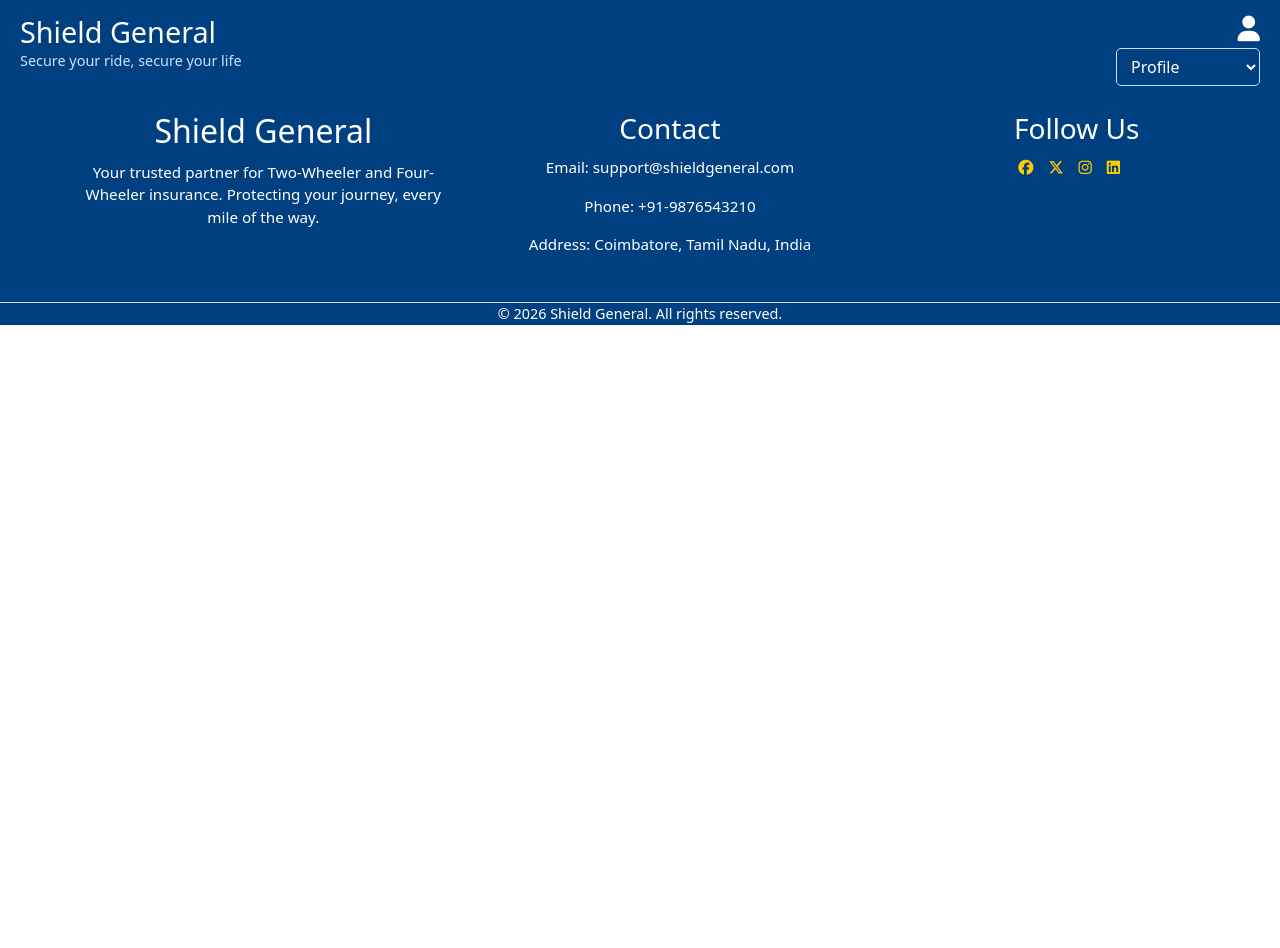
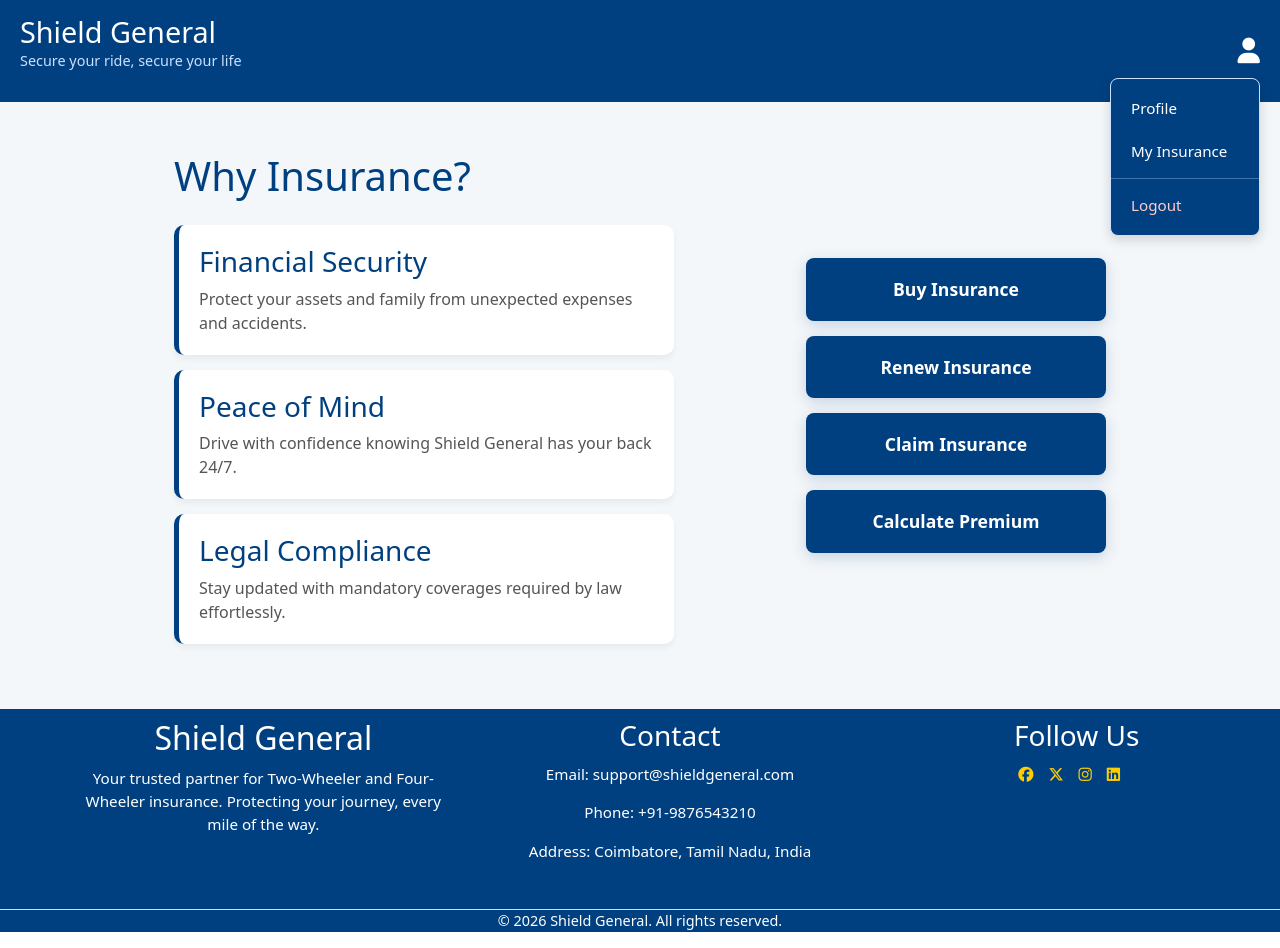
Before and after one commit to Kaushik-2802/Insurance_portal, a React (Vite) app: page /dashboard in a window 1280 px wide. Both pictures are taken after a click on the icon 1248 px from the left and 29 px from the top of the page. Before the commit the page ends 800 px from the top, so only its background shows below. Built offline with nearby package versions, Linux system fonts and the light colour scheme.

Commit message:
added dashboard and inner header

```diff
--- a/src/components/InnerHeader.css
+++ b/src/components/InnerHeader.css
@@ -1,27 +1,56 @@
 .userMenu {
   display: flex;
-  flex-direction: column; /* stack icon and dropdown vertically */
-  align-items: flex-end;  /* align them to the right side of header */
+  flex-direction: column;
+  align-items: flex-end;
   gap: 6px;
+  position: relative;
 }
 
 .userIcon {
   color: white;
   font-size: 1.6rem;
   cursor: pointer;
+  transition: opacity 0.2s;
+}
+
+.userIcon:hover {
+  opacity: 0.8;
 }
 
 .userDropdown {
   background: #004080;
   color: white;
   border: 1px solid #cce0ff;
-  padding: 6px 10px;
-  border-radius: 5px;
-  font-size: 1rem;
+  border-radius: 8px; /* Slightly rounder for pro look */
+  padding: 8px 0;
+  min-width: 150px;
   cursor: pointer;
+
+  /* Positioning Logic */
+  position: absolute;
+  top: 40px; /* Adjust based on icon size */
+  right: 0;
+  z-index: 100;
+  box-shadow: 0px 4px 12px rgba(0, 0, 0, 0.15);
 }
 
-.userDropdown option {
-  background: white;
-  color: #004080;
+.dropdownItem {
+  padding: 10px 20px;
+  font-size: 0.95rem;
+  transition: background 0.2s;
 }
+
+.dropdownItem:hover {
+  background: #0056b3;
+}
+
+.divider {
+  border: 0;
+  border-top: 1px solid #cce0ff;
+  margin: 5px 0;
+  opacity: 0.3;
+}
+
+.logout {
+  color: #ffcccc;
+}
--- a/src/components/InnerHeader.jsx
+++ b/src/components/InnerHeader.jsx
@@ -1,24 +1,47 @@
-import React from "react";
+import React, { useState, useEffect, useRef } from "react";
 import "./InnerHeader.css";
 
 export default function InnerHeader() {
+  const [isOpen, setIsOpen] = useState(false);
+  const menuRef = useRef(null);
+
+  // Toggle menu visibility
+  const toggleMenu = () => setIsOpen(!isOpen);
+
+  // Close menu if clicking outside of the userMenu
+  useEffect(() => {
+    const handleClickOutside = (event) => {
+      if (menuRef.current && !menuRef.current.contains(event.target)) {
+        setIsOpen(false);
+      }
+    };
+    document.addEventListener("mousedown", handleClickOutside);
+    return () => document.removeEventListener("mousedown", handleClickOutside);
+  }, []);
+
   return (
-    <>
     <header className="header">
       <div className="logo">
         <h1>Shield General</h1>
         <p className="tagline">Secure your ride, secure your life</p>
       </div>
 
-        <div className="nav userMenu">
-          <i className="fa-solid fa-user userIcon"></i>
-          <select className="userDropdown">
-            <option value="profile">Profile</option>
-            <option value="insurance">My Insurance</option>
-            <option value="logout">Logout</option>
-          </select>
+      <div className="userMenu" ref={menuRef}>
+        <i
+          className="fa-solid fa-user userIcon"
+          onClick={toggleMenu}
+        ></i>
+
+        {/* Only show the dropdown if isOpen is true */}
+        {isOpen && (
+          <div className="userDropdown">
+            <div className="dropdownItem">Profile</div>
+            <div className="dropdownItem">My Insurance</div>
+            <hr className="divider" />
+            <div className="dropdownItem logout">Logout</div>
+          </div>
+        )}
       </div>
     </header>
-    </>
   );
 }
--- a/src/pages/BuyInsurance.jsx
+++ b/src/pages/BuyInsurance.jsx
@@ -1,5 +1,7 @@
 import React, { useState } from 'react';
 import './BuyInsurance.css';
+import InnerHeader from '../components/InnerHeader';
+import Footer from '../components/Footer';
 
 const BuyInsurance = () => {
   const [activeForm, setActiveForm] = useState(null);
@@ -72,6 +74,8 @@ const BuyInsurance = () => {
   };
 
   return (
+    <>
+    <InnerHeader />
     <div className="buy-insurance-container">
       {/* Header Section */}
       <div className="buy-insurance-header">
@@ -302,6 +306,8 @@ const BuyInsurance = () => {
         </div>
       )} */}
     </div>
+    <Footer />
+    </>
   );
 };
 
--- a/src/pages/ClaimForm.jsx
+++ b/src/pages/ClaimForm.jsx
@@ -1,5 +1,7 @@
 import React, { useState } from "react";
 import "./ClaimForm.css";
+import InnerHeader from "../components/InnerHeader";
+import Footer from "../components/Footer";
 
 export default function ClaimForm() {
   // State to track which reason is selected
@@ -18,6 +20,8 @@ export default function ClaimForm() {
   };
 
   return (
+    <>
+    <InnerHeader />
     <div className="claim-container">
       <div className="claim-card">
         <h2 className="claim-title">Estimate Insurance Premium Calculation</h2>
@@ -59,5 +63,7 @@ export default function ClaimForm() {
         </form>
       </div>
     </div>
+    <Footer />
+    </>
   );
 }
--- /dev/null
+++ b/src/pages/Dashboard.css
@@ -0,0 +1,82 @@
+.dashboard-container {
+  display: flex;
+  justify-content: space-around;
+  align-items: center;
+  padding: 50px 10%;
+  min-height: 70vh;
+  gap: 40px;
+  background-color: #f4f7f9;
+}
+
+/* Left Section Styling */
+.left-info {
+  flex: 1;
+  max-width: 500px;
+}
+
+.left-info h1 {
+  color: #004080;
+  font-size: 2.5rem;
+  margin-bottom: 25px;
+}
+
+.info-card {
+  background: white;
+  padding: 20px;
+  margin-bottom: 15px;
+  border-radius: 10px;
+  box-shadow: 0 4px 6px rgba(0, 0, 0, 0.05);
+  border-left: 5px solid #004080;
+}
+
+.info-card h3 {
+  margin: 0 0 8px 0;
+  color: #004080;
+}
+
+.info-card p {
+  margin: 0;
+  color: #555;
+  line-height: 1.5;
+}
+
+/* Right Section Styling */
+.right-actions {
+  flex: 0 1 300px;
+  display: flex;
+  flex-direction: column;
+  gap: 15px;
+}
+
+.action-btn {
+  display: block;
+  text-decoration: none;
+  background: #004080;
+  color: white;
+  padding: 18px 25px;
+  border-radius: 8px;
+  text-align: center;
+  font-weight: bold;
+  font-size: 1.1rem;
+  transition: all 0.3s ease;
+  box-shadow: 0 4px 15px rgba(0, 64, 128, 0.2);
+}
+
+.action-btn:hover {
+  background: #002d5a;
+  transform: translateY(-3px); /* Lifts button slightly */
+  box-shadow: 0 6px 20px rgba(0, 64, 128, 0.3);
+}
+
+/* Responsive Design for Mobile */
+@media (max-width: 768px) {
+  .dashboard-container {
+    flex-direction: column;
+    padding: 20px;
+  }
+
+  .left-info, .right-actions {
+    max-width: 100%;
+    width: 100%;
+  }
+}
--- a/src/pages/Dashboard.jsx
+++ b/src/pages/Dashboard.jsx
@@ -1,12 +1,41 @@
 import React from "react";
 import InnerHeader from "../components/InnerHeader";
-import Footer from "../components/Footer"
+import Footer from "../components/Footer";
+import "./Dashboard.css";
 
-export default function dashboard(){
-    return(
-        <>
-            <InnerHeader />
-            <Footer />
-        </>
-    )
+export default function Dashboard() {
+  return (
+    <>
+      <InnerHeader />
+
+      <main className="dashboard-container">
+        {/* Left Section: Information */}
+        <section className="left-info">
+          <h1>Why Insurance?</h1>
+          <div className="info-card">
+            <h3>Financial Security</h3>
+            <p>Protect your assets and family from unexpected expenses and accidents.</p>
+          </div>
+          <div className="info-card">
+            <h3>Peace of Mind</h3>
+            <p>Drive with confidence knowing Shield General has your back 24/7.</p>
+          </div>
+          <div className="info-card">
+            <h3>Legal Compliance</h3>
+            <p>Stay updated with mandatory coverages required by law effortlessly.</p>
+          </div>
+        </section>
+
+        {/* Right Section: Action Buttons */}
+        <section className="right-actions">
+          <a href="/buy-insurance" className="action-btn">Buy Insurance</a>
+          <a href="/renew" className="action-btn">Renew Insurance</a>
+          <a href="/claim-form" className="action-btn">Claim Insurance</a>
+          <a href="/calculate" className="action-btn">Calculate Premium</a>
+        </section>
+      </main>
+
+      <Footer />
+    </>
+  );
 }
```
Lines whose indentation alone changed are shown as unchanged.
